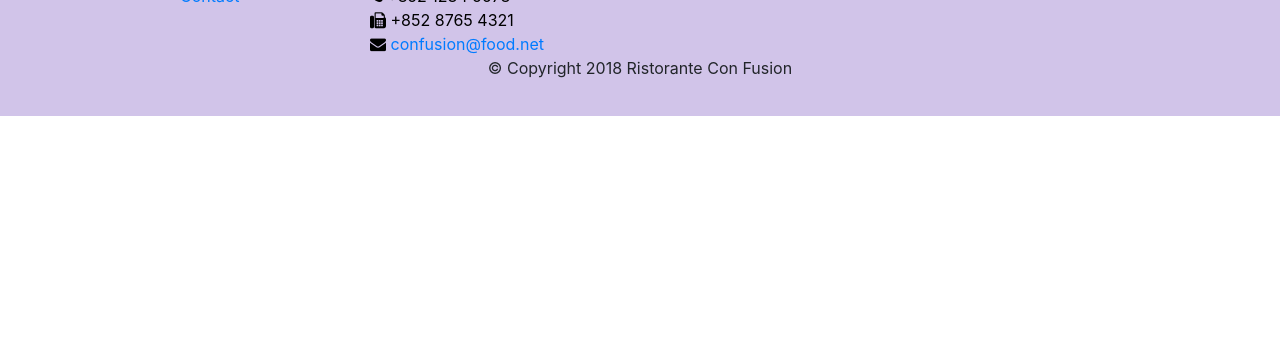
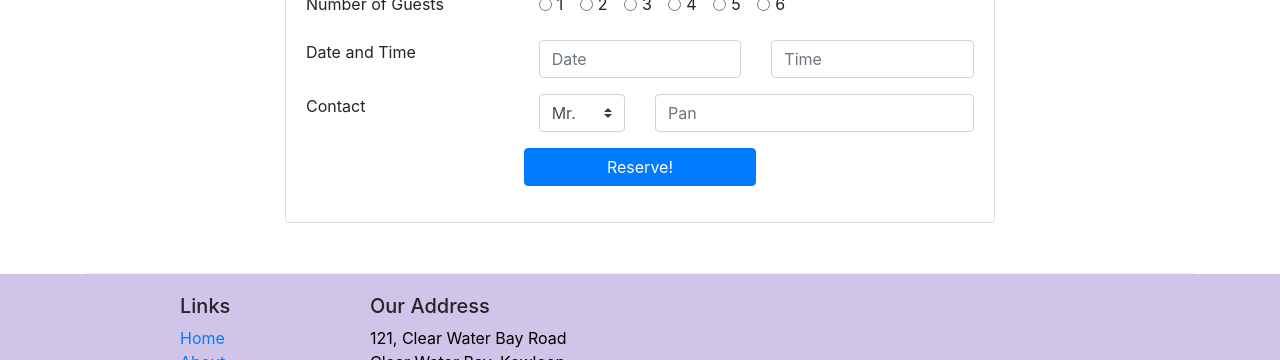
Before and after one commit to mshtang/conFusion, a website: page index.html in a window 1280 px wide. Shown: the part 1674-2034 px from the top of the page. Before the commit the page ends 1790 px from the top, so only its background shows below. Drawn offline with nearby package versions, Linux system fonts and the light colour scheme.

Commit message:
Assignment 2: forms, radio buttons, cards, images, links etc.

```diff
--- a/index.html
+++ b/index.html
@@ -42,13 +42,17 @@
     <header class="jumbotron">
         <div class="container">
             <div class="row row-header">
-                <div class="col-12 col-sm-6">
+                <div class="col-12 col-md-6">
                     <h1>Ristorante con Fusion</h1>
                     <p>We take inspiration from the World's best cuisines, and create a unique fusion experience. Our
                         lipsmacking creations will tickle your culinary senses!</p>
                 </div>
-                <div class="col-12 col-sm align-self-center">
-                    <img src="./img/logo.png" alt="logo" class="img-fluid">
+                <div class="col-12 col-md-2 align-self-center">
+                    <img src="./img/logo.png" alt="logo" class="img-fluid d-none d-md-block">
+                </div>
+                <div class="col-12 col-md-4 align-self-center">
+                    <a class="btn btn-warning btn-lg btn-block" href="#reserve" role="button">Reserve
+                        Table</a>
                 </div>
             </div>
         </div>
@@ -84,7 +88,9 @@
             <div class="col col-sm col-md">
                 <div class="media">
                     <div class="media-body">
-                        <h3 class="mt-0">Weekend Grand Buffet</h3>
+                        <h3 class="mt-0">Weekend Grand Buffet
+                            <span class="badge badge-danger">NEW</span>
+                        </h3>
                         <p class="d-none d-sm-block">Featuring mouthwatering combinations with a choice of five
                             different
                             salads, six enticing
@@ -113,6 +119,83 @@
                             closely with
                             whos-who in the culinary world, he specializes in creating mouthwatering Indo-Italian fusion
                             experiences. </p>
+                    </div>
+                </div>
+            </div>
+        </div>
+    </div>
+    <div class="container" id="reserve">
+        <div class="row row-content align-items-center">
+            <div class="col-12 col-md-8 offset-md-2">
+                <div class="card">
+                    <div class="card-header  bg-warning text-white" style="font-size:150%">
+                        Reserve a Table
+                    </div>
+                    <div class="card-body">
+                        <div class="form-group row">
+                            <label for="numpeople" class="col-12 col-md-4">
+                                Number of Guests
+                            </label>
+                            <div class="col-12 col-md">
+                                <div class="form-check form-check-inline">
+                                    <input class="form-check-input" type="radio" name="numpeople" id="numpeople1"
+                                        value="option1">
+                                    <label class="form-check-label" for="numpeople1">1</label>
+                                </div>
+                                <div class="form-check form-check-inline">
+                                    <input class="form-check-input" type="radio" name="numpeople" id="numpeople2"
+                                        value="option2">
+                                    <label class="form-check-label" for="numpeople2">2</label>
+                                </div>
+                                <div class="form-check form-check-inline">
+                                    <input class="form-check-input" type="radio" name="numpeople" id="numpeople3"
+                                        value="option3">
+                                    <label class="form-check-label" for="numpeople3">3</label>
+                                </div>
+                                <div class="form-check form-check-inline">
+                                    <input class="form-check-input" type="radio" name="numpeople" id="numpeople4"
+                                        value="option4">
+                                    <label class="form-check-label" for="numpeople4">4</label>
+                                </div>
+                                <div class="form-check form-check-inline">
+                                    <input class="form-check-input" type="radio" name="numpeople" id="numpeople5"
+                                        value="option5">
+                                    <label class="form-check-label" for="numpeople5">5</label>
+                                </div>
+                                <div class="form-check form-check-inline">
+                                    <input class="form-check-input" type="radio" name="numpeople" id="numpeople6"
+                                        value="option6">
+                                    <label class="form-check-label" for="numpeople6">6</label>
+                                </div>
+                            </div>
+                        </div>
+                        <div class="form-group row">
+                            <label for="datetime" class="col-12 col-md-4">Date and Time</label>
+                            <div class="col-6 col-md-4">
+                                <input type="text" class="form-control" id="Date" name="Date" placeholder="Date">
+                            </div>
+                            <div class="col-6 col-md-4">
+                                <input type="text" class="form-control" id="Time" name="Time" placeholder="Time">
+                            </div>
+                        </div>
+                        <div class="form-group row">
+                            <label for="contact" class="col-12 col-md-4">Contact</label>
+                            <div class="col-2 col-md-2">
+                                <select class="custom-select" name="sex" id="sex">
+                                    <option value="male">Mr.</option>
+                                    <option value="female">Ms.</option>
+                                    <option value="diverse">Mx.</option>
+                                </select>
+                            </div>
+                            <div class="col-10 col-md-6">
+                                <input type="text" class="form-control" placeholder="Pan">
+                            </div>
+                        </div>
+                        <div class="form-group row">
+                            <button class="btn btn-primary col-4 offset-4" type="submit">
+                                Reserve!
+                            </button>
+                        </div>
                     </div>
                 </div>
             </div>
```
